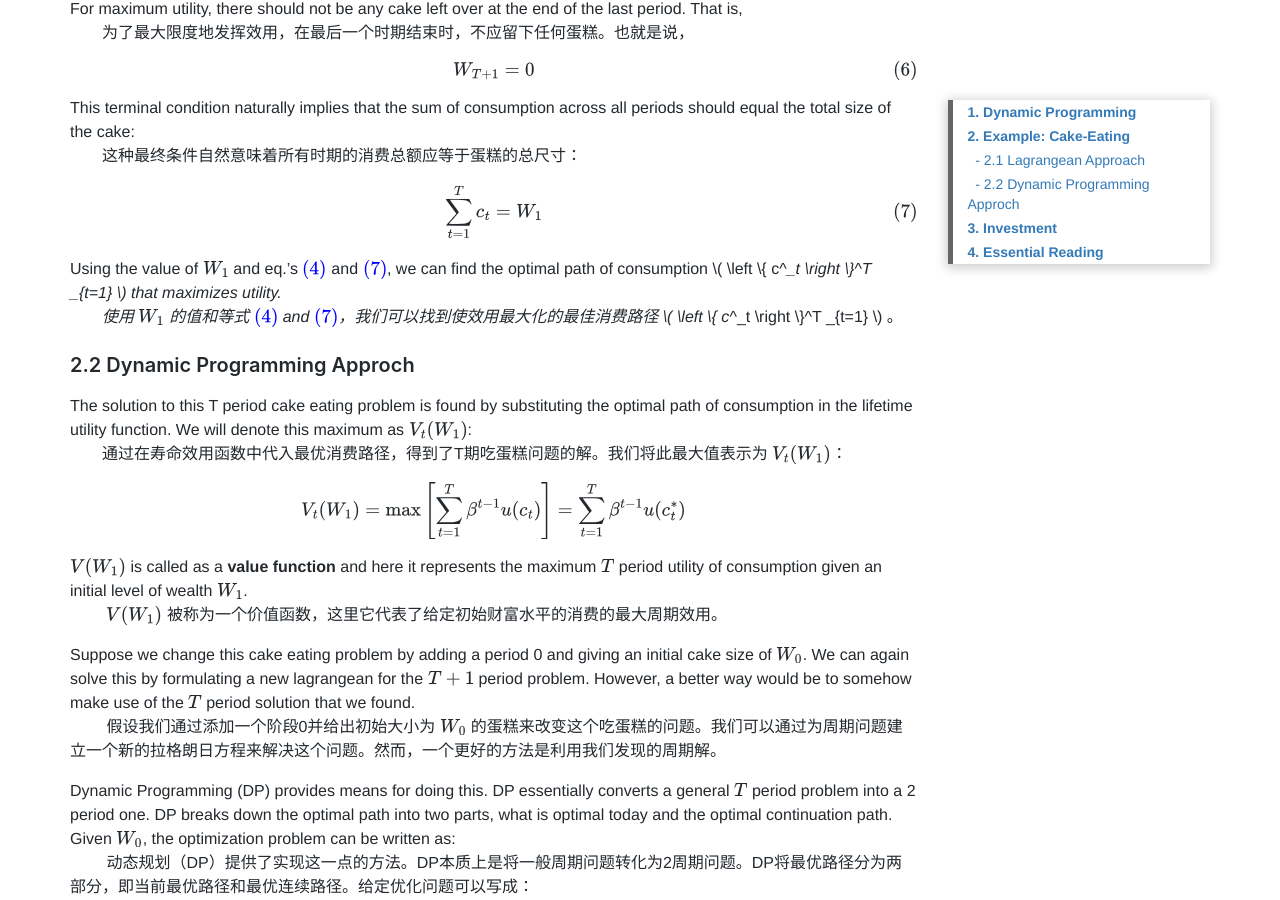
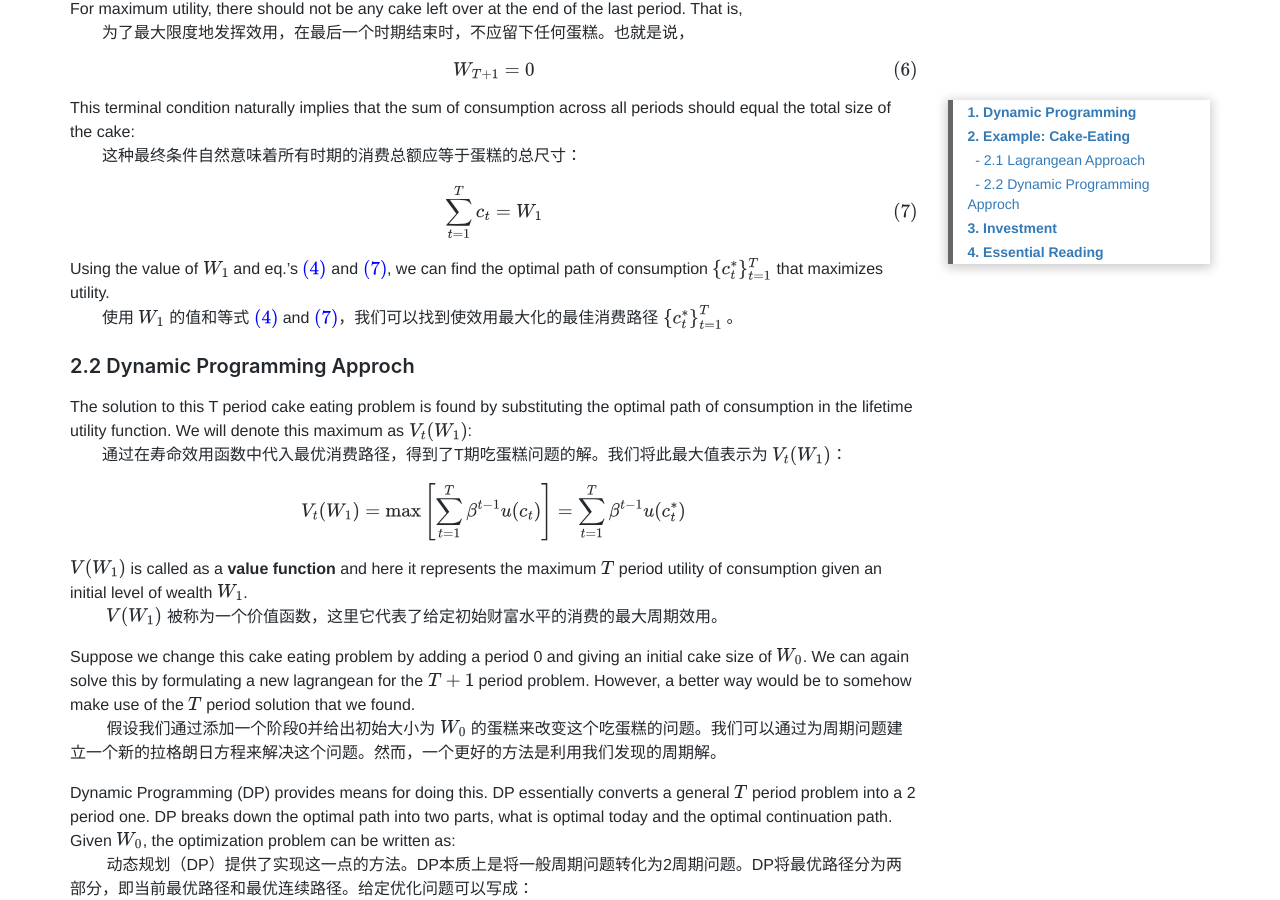
Before and after one commit to damien0x0023/damien0x0023.github.io, a Jekyll site: the page built from _posts/2020/business/ECON5068/2020-10-10-dynamicProgramming.md, in a window 1280 px wide and 900 px high, scrolled down 3150 px. Built offline with Jekyll 4.4.1, drawn with Linux system fonts in a browser that asks for light colours; nearby versions of some CDN libraries.

Commit message:
try not use \\left \\right

```diff
--- a/_posts/2020/business/ECON5068/2020-10-10-dynamicProgramming.md
+++ b/_posts/2020/business/ECON5068/2020-10-10-dynamicProgramming.md
@@ -175,7 +175,7 @@
     \tag{7} \label{totalSize}
 $$
 
-Using the value of \\( W_1 \\) and eq.'s \eqref{eulerEquation} and \eqref{totalSize}, we can find the optimal path of consumption \\( \left \\{ c^*_t \right \\}^T _{t=1} \\) that maximizes utility.
+Using the value of \\( W_1 \\) and eq.'s \eqref{eulerEquation} and \eqref{totalSize}, we can find the optimal path of consumption \\( \\{ c^* _t \\}^T _{t=1}  \\) that maximizes utility.
 &emsp;&emsp;使用 \\( W_1 \\) 的值和等式 \eqref{eulerEquation} and \eqref{totalSize}，我们可以找到使效用最大化的最佳消费路径  \\( \left \\{ c^*_t \right \\}^T _{t=1} \\) 。
 
 ### 2.2 Dynamic Programming Approch
```
